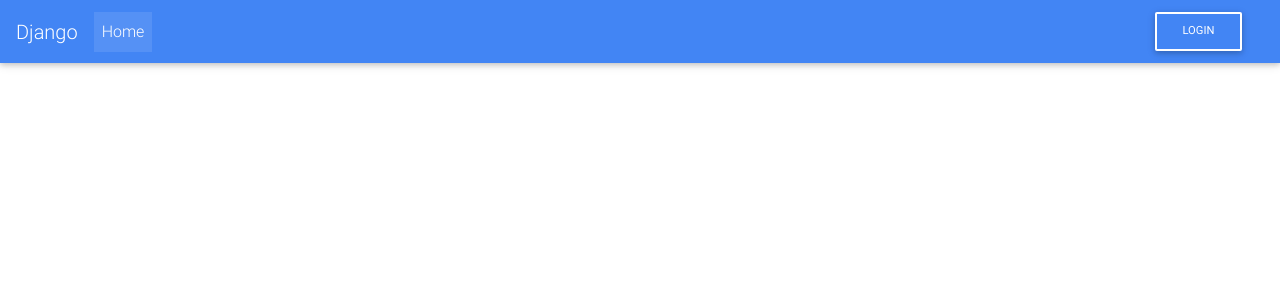
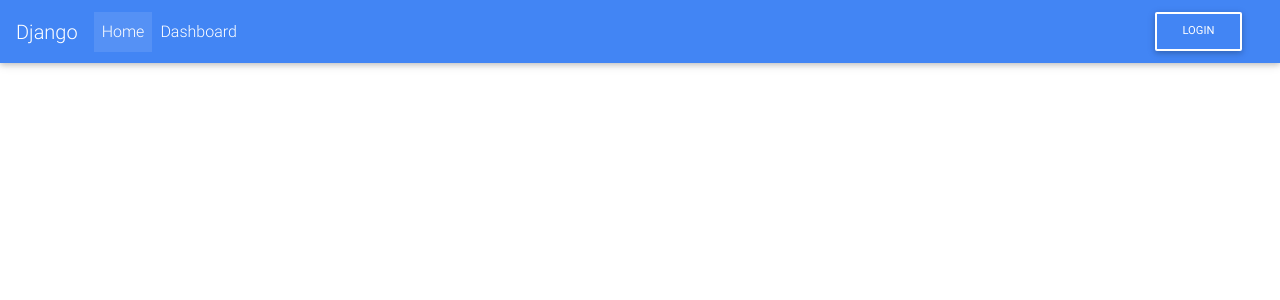
Before and after one commit to Alexmhack/django_oauth, a Django app: page / in a window 1280 px wide. Shown: the top 300 px of the page. Run offline with Django 3.2, Linux system fonts and the light colour scheme; some libraries are stand-ins or nearby versions.

Commit message:
add dashboard link in navbar

```diff
--- a/templates/navbar.html
+++ b/templates/navbar.html
@@ -19,6 +19,10 @@
             <li class="nav-item active">
                 <a class="nav-link" href="{% url 'home' %}">Home
                     <span class="sr-only">(current)</span>
+                </a>
+            </li>
+            <li class="nav-item">
+                <a class="nav-link" href="{% url 'dashboard' %}">Dashboard
                 </a>
             </li>
 
```
